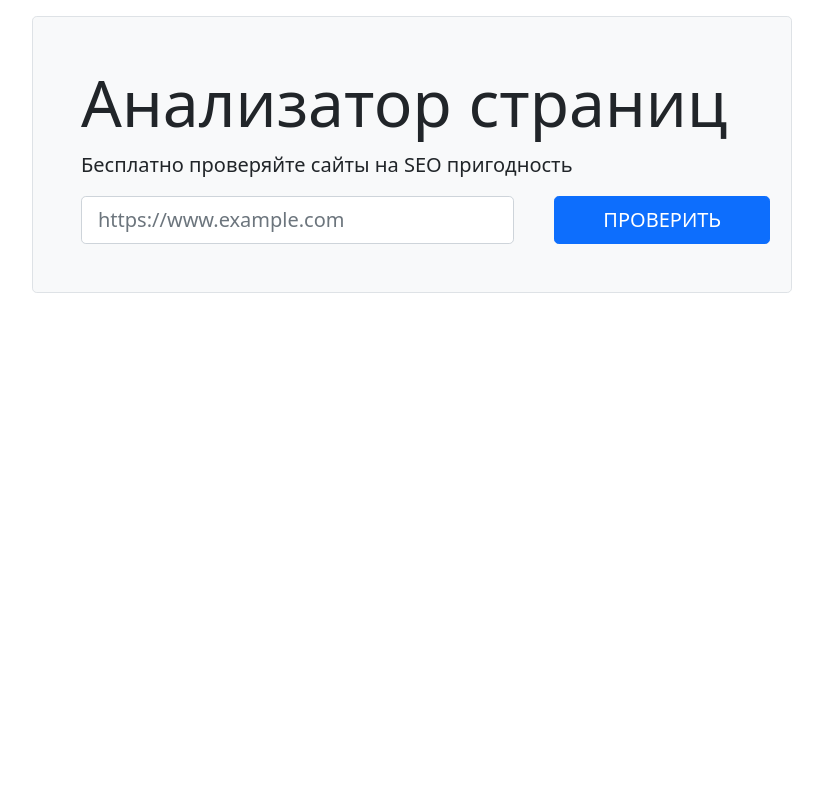
After one commit to vladimir-xz/SEO-page-analyzer, a PHP site: page /view/index.phtml in a window 1280 px wide. The commit adds this page. Shown: the whole page, without its empty margins (228-1051 px from the left). Run offline with PHP 8.4, Linux system fonts and the light colour scheme.

Commit message:
index.phtml and slim processor

```diff
--- /dev/null
+++ b/view/index.phtml
@@ -0,0 +1,31 @@
+<!DOCTYPE html>
+<html lang="en">
+<head>
+    <link href="https://cdn.jsdelivr.net/npm/bootstrap@5.0.2/dist/css/bootstrap.min.css" rel="stylesheet" integrity="sha384-EVSTQN3/azprG1Anm3QDgpJLIm9Nao0Yz1ztcQTwFspd3yD65VohhpuuCOmLASjC" crossorigin="anonymous">
+    <meta charset="UTF-8">
+    <meta name="viewport" content="width=device-width, initial-scale=1.0">
+    <title>Анализатор страниц</title>
+</head>
+<body class="min-vh-100 d-flex flex-column">
+    <main class="flex-grow-1">
+        <div class="container-lg mt-3">
+            <div class="row">
+                <div class="col-12 col-md-10 col-lg-8 mx-auto border rounded-3 bg-light p-5">
+                    <h1 class="display-3">Анализатор страниц</h1>
+                    <p class="lead">Бесплатно проверяйте сайты на SEO пригодность</p>
+                    <form action="/urls" method="post" class="row" required="">
+                    <div class="col-8">
+                    <input type="text" name="url[name]" value="" class="form-control form-control-lg" placeholder="https://www.example.com">
+                            </div>
+                    <div class="col-2">
+                        <input type="submit" class="btn btn-primary btn-lg ms-3 px-5 text-uppercase mx-3" value="Проверить">
+                    </div>
+
+                    </form>
+
+                </div>
+            </div>
+        </div>
+    </main>
+</body>
+</html>
```
Also changed, not shown: public/index.php (+8 -2 lines).
